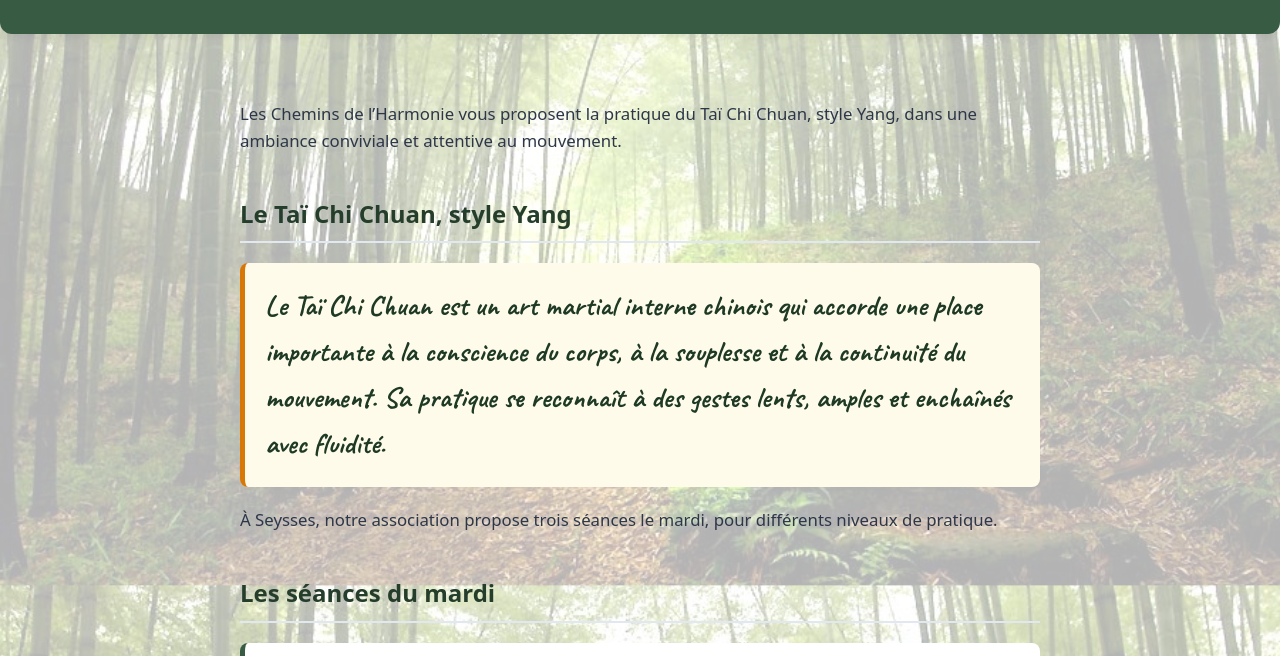
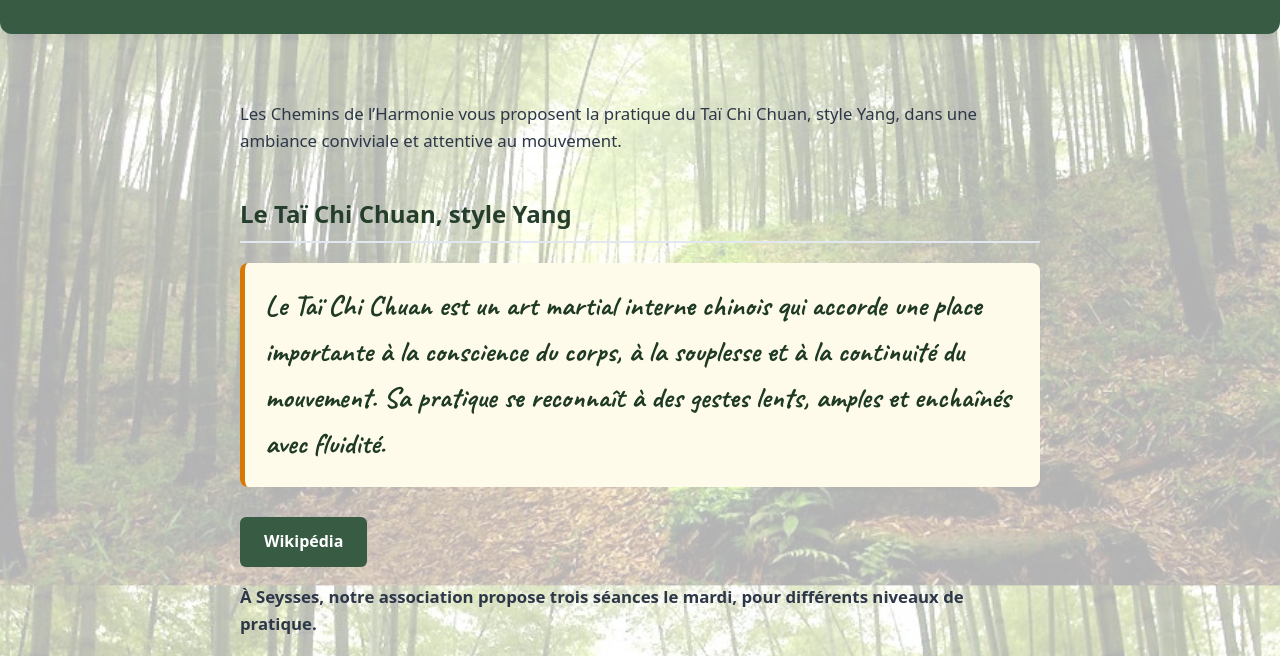
Before and after one commit to taichiseysses/taichiseysses.github.io, a plain HTML site: page index.html in a window 1280 px wide. Shown: the part 268-924 px from the top of the page. Drawn offline with Linux system fonts and the light colour scheme.

Commit message:
Update index.html

```diff
--- a/index.html
+++ b/index.html
@@ -103,7 +103,8 @@ height="0" width="0" style="display:none;visibility:hidden"></iframe></noscript>
 		<div class="cursive-box">
     Le Taï Chi Chuan est un art martial interne chinois qui accorde une place importante à la conscience du corps, à la souplesse et à la continuité du mouvement. Sa pratique se reconnaît à des gestes lents, amples et enchaînés avec fluidité.
 </div>
-		<p>À Seysses, notre association propose trois séances le mardi, pour différents niveaux de pratique.</p>
+<a class="btn btn-wiki" href="https://fr.wikipedia.org/wiki/Tai-chi-chuan" target="_blank">Wikipédia</a>
+		<p><strong>À Seysses, notre association propose trois séances le mardi, pour différents niveaux de pratique.</strong></p>
 
 		<h2>Les séances du mardi</h2>
 		<ul>
```
